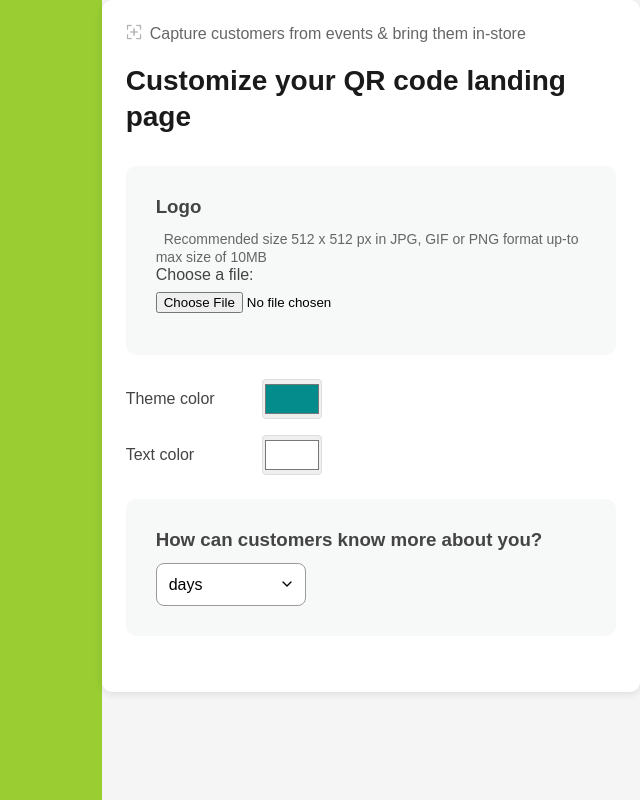
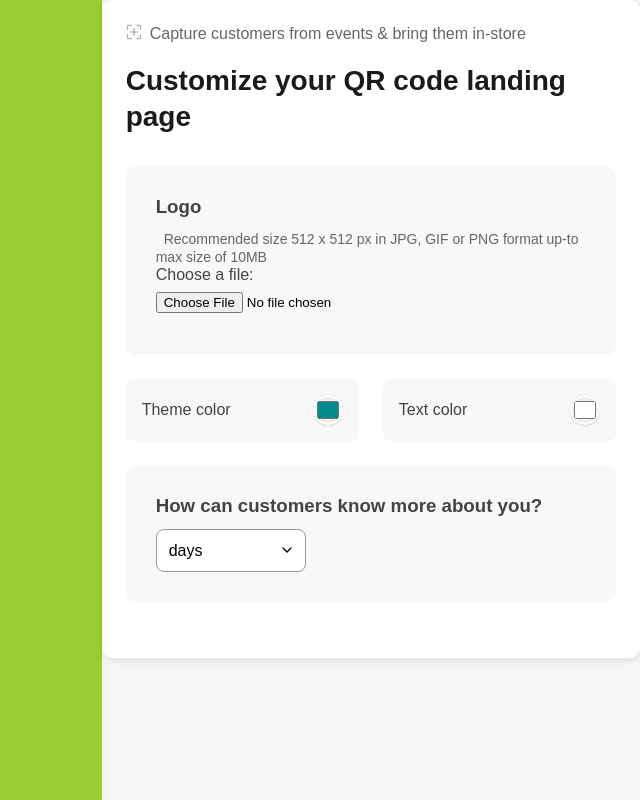
Before and after one commit to Arunitdy/coupon, a plain HTML site: page index.html in a window 1280 px wide. Shown: the whole page, without its empty margins (640-1280 px from the left). Drawn offline with Linux system fonts and the light colour scheme.

Commit message:
Enhance color preferences layout and styles for improved usability

```diff
--- a/index.html
+++ b/index.html
@@ -128,13 +128,24 @@
         }
 
         .color-preferences {
+            gap: 24px;
+            display: flex ;
+            align-items: center;
+            justify-content: space-between;
             margin-bottom: 24px;
         }
 
         .color-row {
+            gap: 12px;
+            flex-grow: 1;
+            width: 100%;
+            padding: 16px;
+            border-radius: 8px;
+            background: #f7f8f8;
+            margin-bottom: 0;
             display: flex;
             align-items: center;
-            margin-bottom: 16px;
+            justify-content: space-between;
         }
 
         .color-row p {
@@ -145,11 +156,13 @@
         }
 
         .primary-color-picker {
-            width: 60px;
-            height: 40px;
-            border: 1px solid #ddd;
-            border-radius: 4px;
             cursor: pointer;
+            width: 30px;
+            height: 30px;
+            border-radius: 50%;
+            overflow: hidden;
+            border: 2px solid #ffffff;
+            box-shadow: 0 2px 1px #0000000d, 0 0 1px #00000040;
         }
 
         .dropdown {
@@ -251,13 +264,13 @@
                         <div class="color-row">
                             <p>Theme color</p>
                             <div class="primary-color-picker-div">
-                                <input name="bgColor" type="color" class="primary-color-picker" value="#038C8B">
+                            <input name="bgColor" type="color" class="primary-color-picker" value="#038C8B">
                             </div>
                         </div>
                         <div class="color-row">
                             <p>Text color</p>
                             <div class="primary-color-picker-div">
-                                <input name="txtColor" type="color" class="primary-color-picker" value="#ffffff">
+                            <input name="txtColor" type="color" class="primary-color-picker" value="#ffffff">
                             </div>
                         </div>
                     </div>
```
